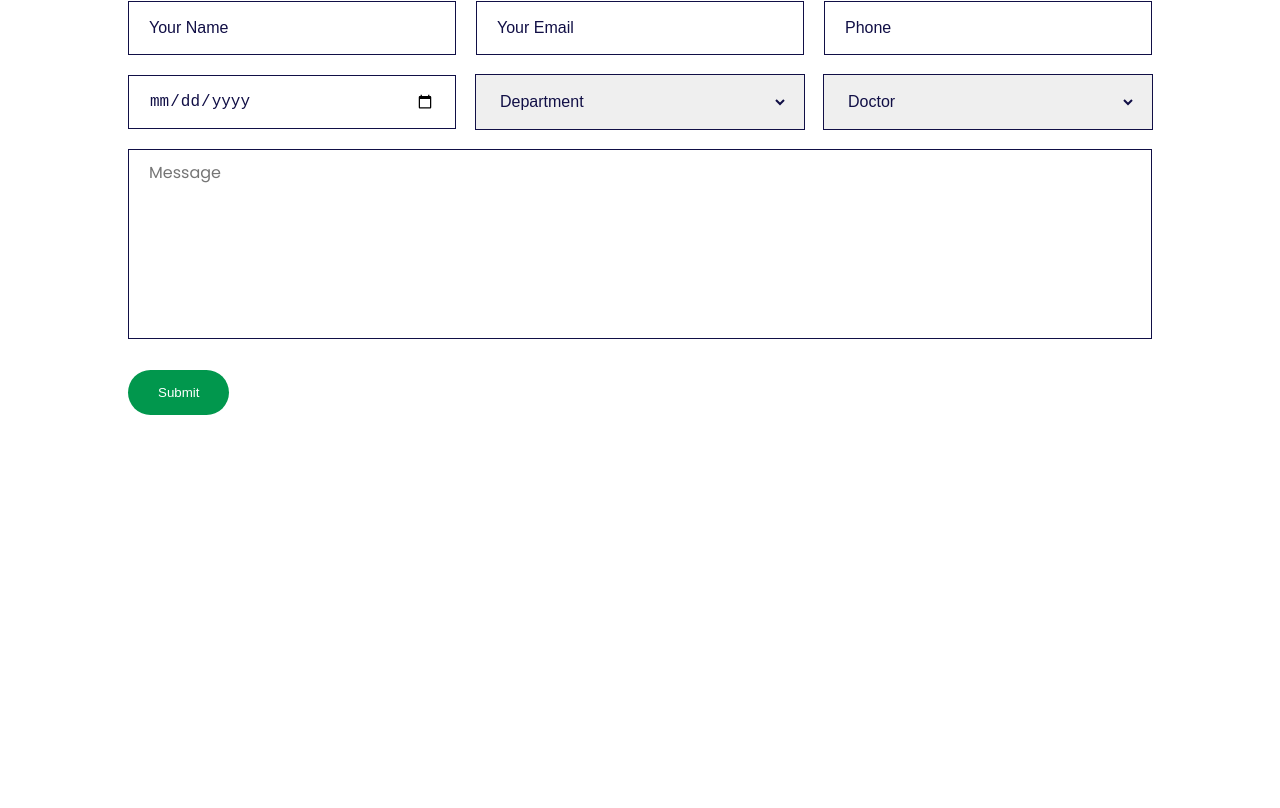
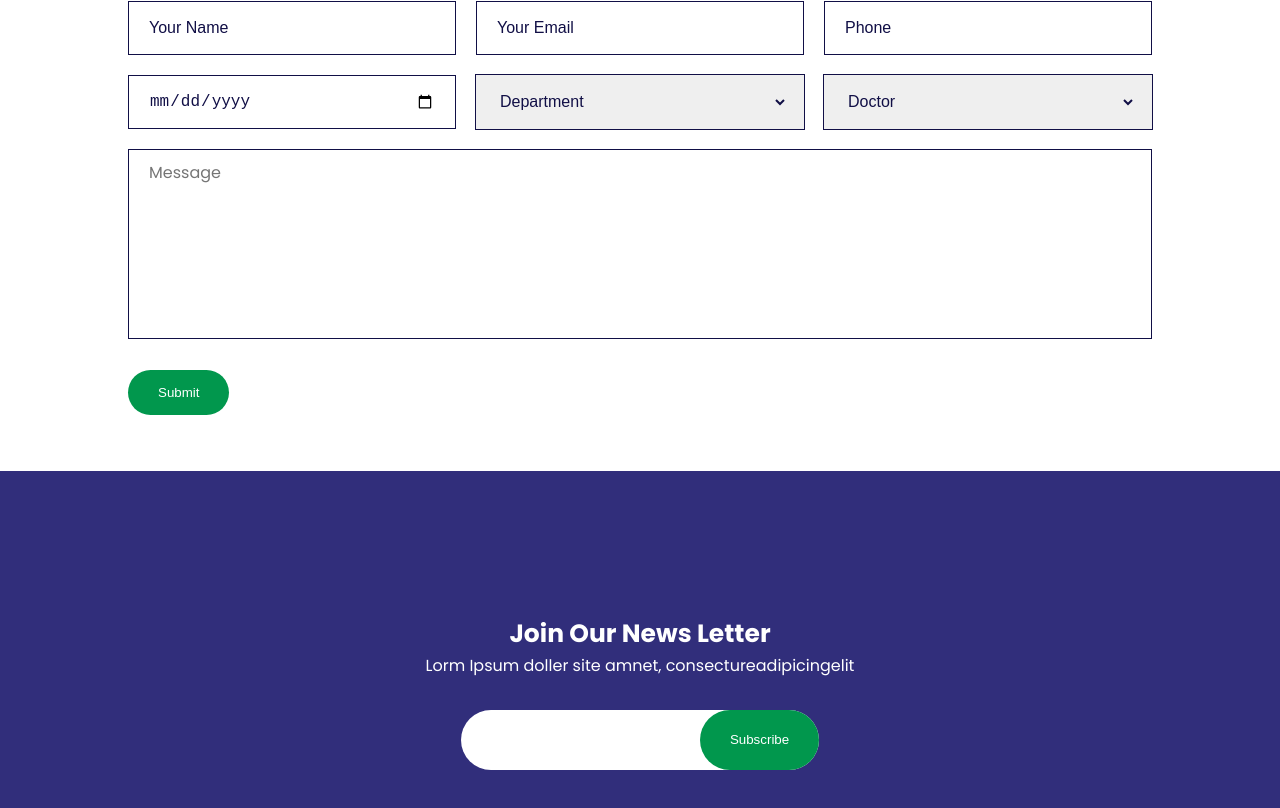
Before and after one commit to tusharahmmed/medical-center, a React (Create React App) app: page / in a window 1280 px wide. Shown: the part 5113-5921 px from the top of the page. Before the commit the page ends 5584 px from the top, so only its background shows below. Built offline with nearby package versions, Linux system fonts and the light colour scheme.

Commit message:
add newsletter section

```diff
--- /dev/null
+++ b/src/views/components/Home/HomeFooter/HomeFooter.js
@@ -0,0 +1,27 @@
+import React from 'react';
+import styled from 'styled-components';
+import { Footer } from '../../Shared';
+
+const HomeFooter = () => {
+    return (
+        <Container>
+            <Wraper className='section-side-padding'>
+                <Footer />
+            </Wraper>
+        </Container>
+    );
+};
+
+export default HomeFooter;
+
+
+
+const Container = styled.section`
+background: #D6D5E5;
+
+`;
+const Wraper = styled.div`
+background: var(--section-background);
+padding-top: 8rem;
+padding-bottom: 2rem;
+`;
--- a/src/views/components/Home/index.js
+++ b/src/views/components/Home/index.js
@@ -6,5 +6,6 @@ import Doctors from "./Doctors/Doctors";
 import Blog from "./Blog/Blog";
 import Testimonial from "./Testimonial/Testimonial";
 import Appointments from "./Appointments/Appointments";
+import HomeFooter from "./HomeFooter/HomeFooter";
 
-export { HeaderContainer, Service, Department, Doctors, Blog, Testimonial, Appointments };
+export { HeaderContainer, Service, Department, Doctors, Blog, Testimonial, Appointments, HomeFooter };
--- /dev/null
+++ b/src/views/components/Shared/Footer/Footer.js
@@ -0,0 +1,18 @@
+import React from 'react';
+import styled from 'styled-components';
+import NewsLetter from './NewsLetter/NewsLetter';
+
+const Footer = () => {
+    return (
+        <Container>
+            <NewsLetter />
+        </Container>
+    );
+};
+
+export default Footer;
+
+
+const Container = styled.div`
+
+`;
--- /dev/null
+++ b/src/views/components/Shared/Footer/NewsLetter/NewsLetter.js
@@ -0,0 +1,78 @@
+import React from 'react';
+import styled from 'styled-components';
+import { device } from '../../../../../utils/screenSize';
+import { Button } from '../../../Home/HeaderContainer/HeroSection/HeroSection';
+
+const NewsLetter = () => {
+    return (
+        <Container>
+            <Title>Join Our News Letter</Title>
+            <Description>Lorm Ipsum doller site amnet, consectureadipicingelit</Description>
+            <Form>
+                <InputWraper>
+                <input type="text" />
+                <SubcribeBtn>Subscribe</SubcribeBtn>
+                </InputWraper>
+            </Form>
+        </Container>
+    );
+};
+
+export default NewsLetter;
+
+
+
+
+const Container = styled.div`
+color: #fff;
+padding: 1rem 0rem;
+text-align: center;
+`;
+const Title = styled.h3`
+font-size: 25px;
+
+`;
+const Description = styled.p`
+font-size: 16px;
+`;
+const Form = styled.form`
+padding-top: 2rem;
+`;
+const InputWraper = styled.div`
+
+width: 35%;
+margin: auto;
+position: relative;
+
+@media ${device.laptop}{
+    width: 41%;
+}
+@media ${device.pad}{
+    width: 53%;
+}
+@media ${device.mobile}{
+    width: 100%;
+}
+
+input{
+    height: 60px;
+    width: 100%;
+    border-radius: 999px;
+    border: none;
+    padding: 5px 150px 5px 30px;
+    font-size: 16px;
+    outline: none;
+    font-weight: 500;
+
+    @media ${device.pad}{
+        padding: 5px 140px 5px 30px;
+    }
+}
+`;
+const SubcribeBtn = styled(Button)`
+position: absolute;
+right: 0px;
+top: 0px;
+bottom: 0px;
+font-weight: 500;
+`;
--- /dev/null
+++ b/src/views/components/Shared/index.js
@@ -0,0 +1,3 @@
+import Footer from "./Footer/Footer";
+
+export { Footer };
--- a/src/views/pages/Homepage.js
+++ b/src/views/pages/Homepage.js
@@ -1,5 +1,5 @@
 import React from 'react';
-import { Appointments, Blog, Department, Doctors, HeaderContainer, Service, Testimonial } from '../components/Home';
+import { Appointments, Blog, Department, Doctors, HeaderContainer, HomeFooter, Service, Testimonial } from '../components/Home';
 
 const Homepage = () => {
     return (
@@ -11,6 +11,7 @@ const Homepage = () => {
             <Blog />
             <Testimonial />
             <Appointments />
+            <HomeFooter />
         </>
     );
 };
```
Also changed, not shown: src/views/components/Shared/Footer/FooterWidget/FooterWidget.js (added, +11 -0 lines). Lines whose indentation alone changed are shown as unchanged.
